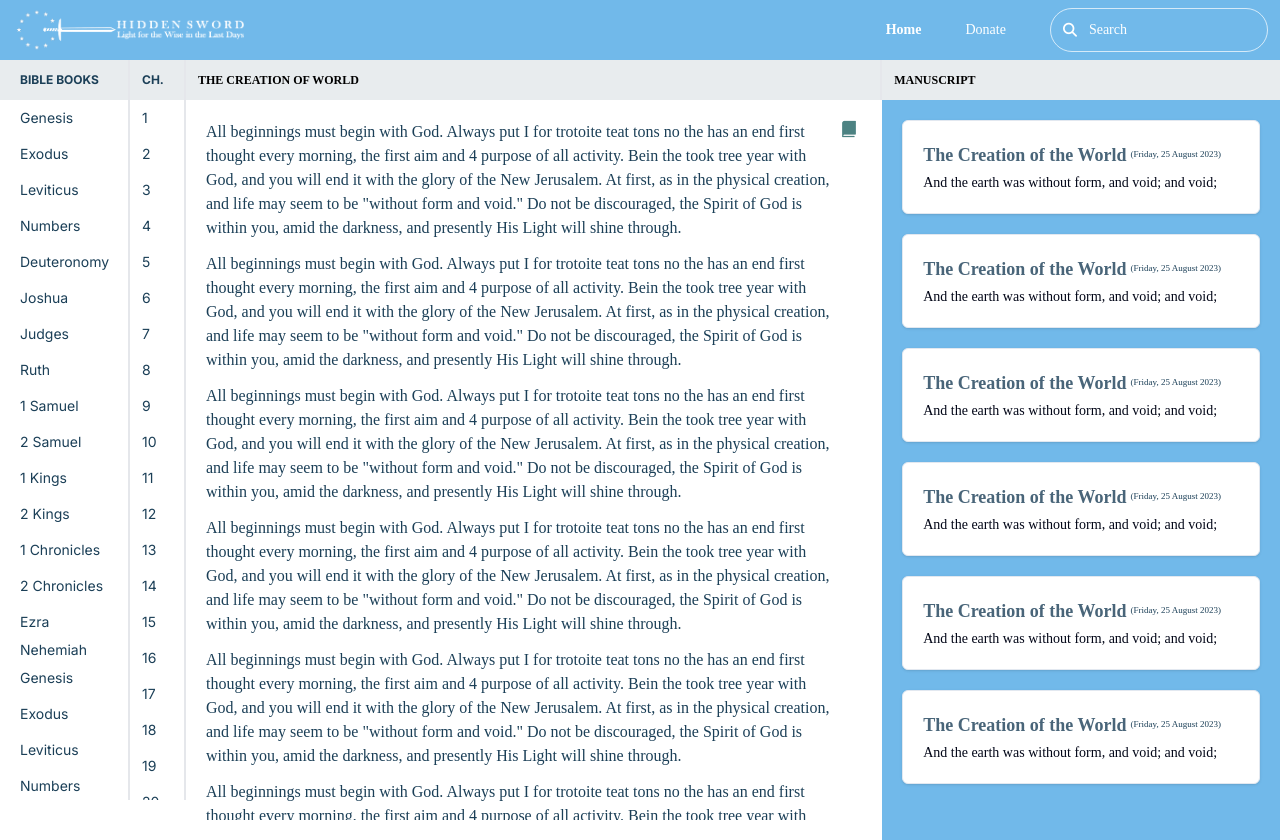
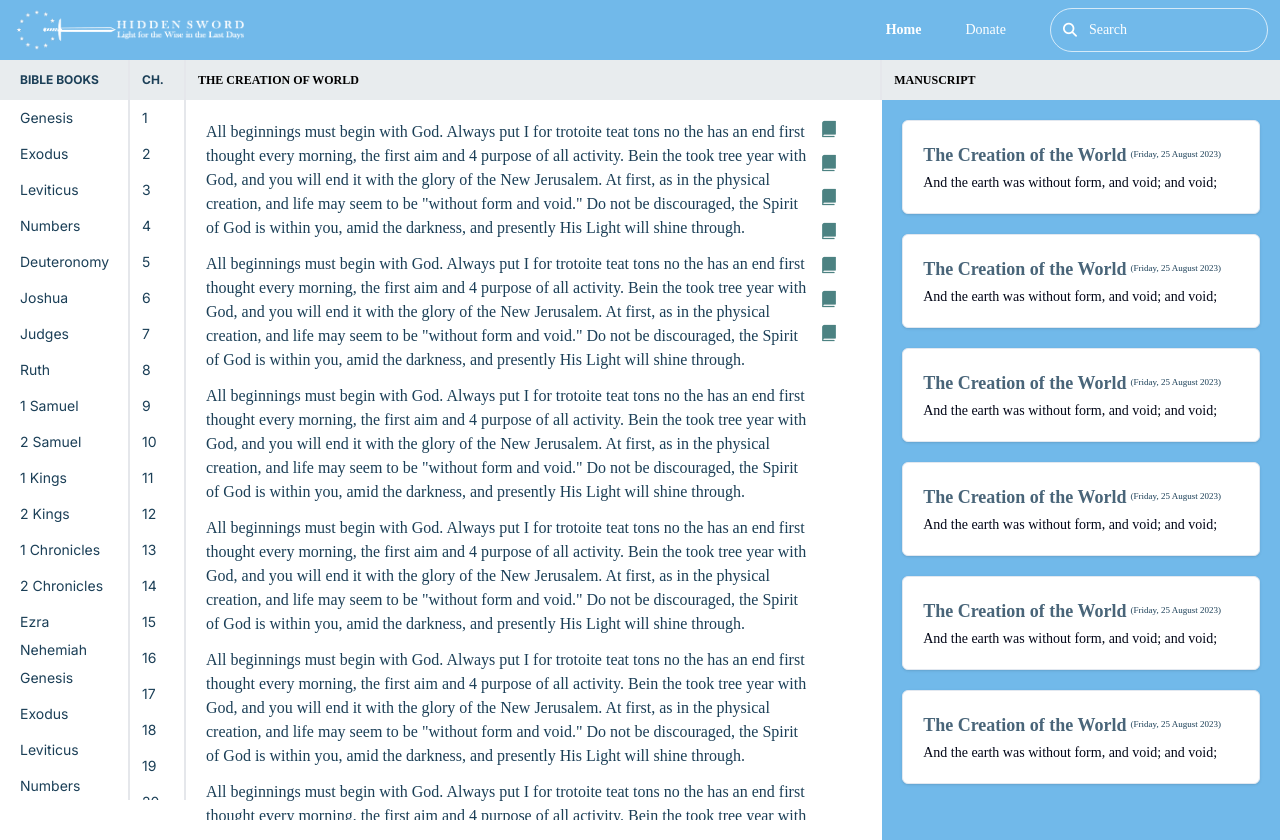
Before and after one commit to MuhammadAmmarAslam/esowrd, a React (Vite) app: page /blogs in a window 1280 px wide. Built offline with nearby package versions, Linux system fonts and the light colour scheme.

Commit message:
Update Blogs.page.tsx

```diff
--- a/src/pages/Blogs.page.tsx
+++ b/src/pages/Blogs.page.tsx
@@ -84,8 +84,15 @@ export default function BlogsPage() {
                                     </p>
                                 </div>
 
-                                <div className="max-h-[calc(100vh_-_100px)] overflow-auto min-w-[20px] space-y-1">
+                                <div className="max-h-[calc(100vh_-_100px)] overflow-auto min-w-[40px] text-center space-y-4">
                                     <img src="/icons/bookfill-icon.png" alt="" className="w-auto h-auto" />
+                                    <img src="/icons/bookfill-icon.png" alt="" className="w-auto h-auto" />
+                                    <img src="/icons/bookfill-icon.png" alt="" className="w-auto h-auto" />
+                                    <img src="/icons/bookfill-icon.png" alt="" className="w-auto h-auto" />
+                                    <img src="/icons/bookfill-icon.png" alt="" className="w-auto h-auto" />
+                                    <img src="/icons/bookfill-icon.png" alt="" className="w-auto h-auto" />
+                                    <img src="/icons/bookfill-icon.png" alt="" className="w-auto h-auto" />
+
                                 </div>
                             </div>
 
```
